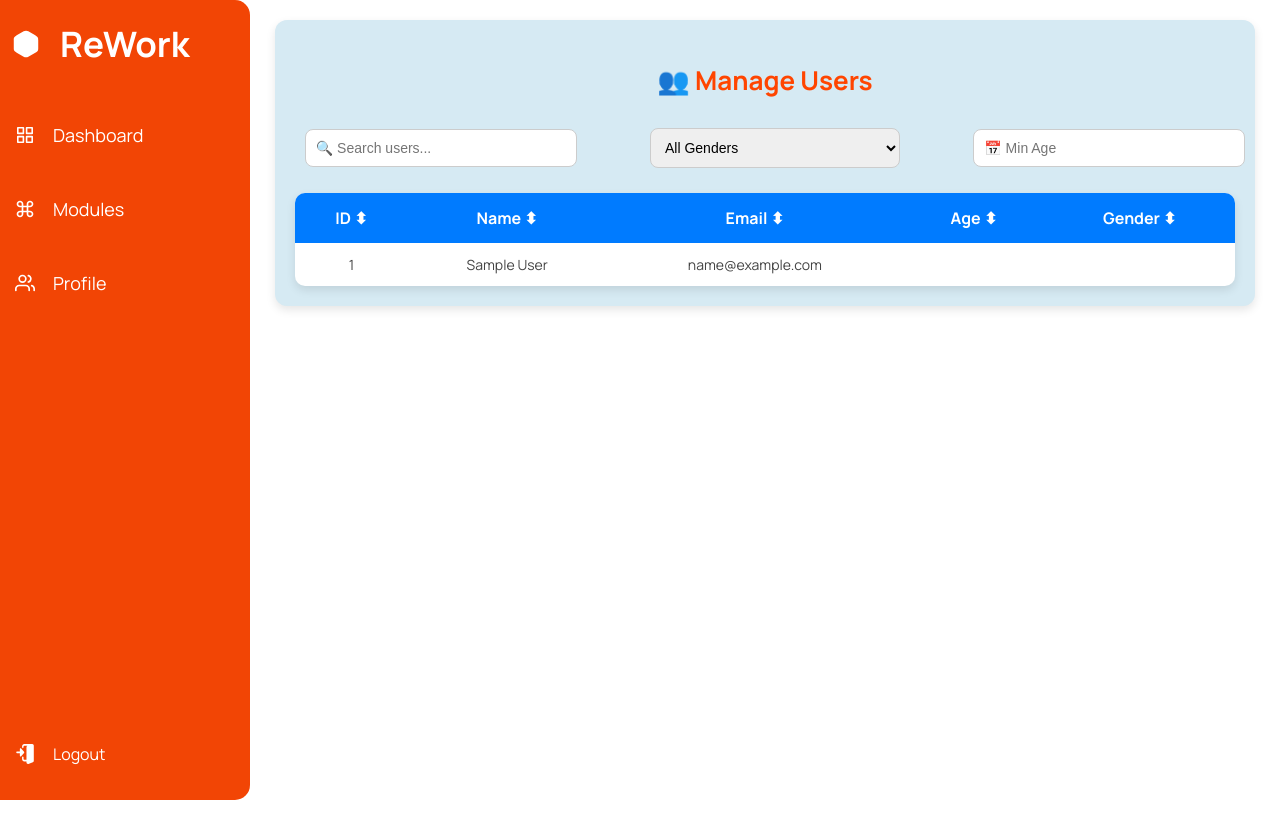
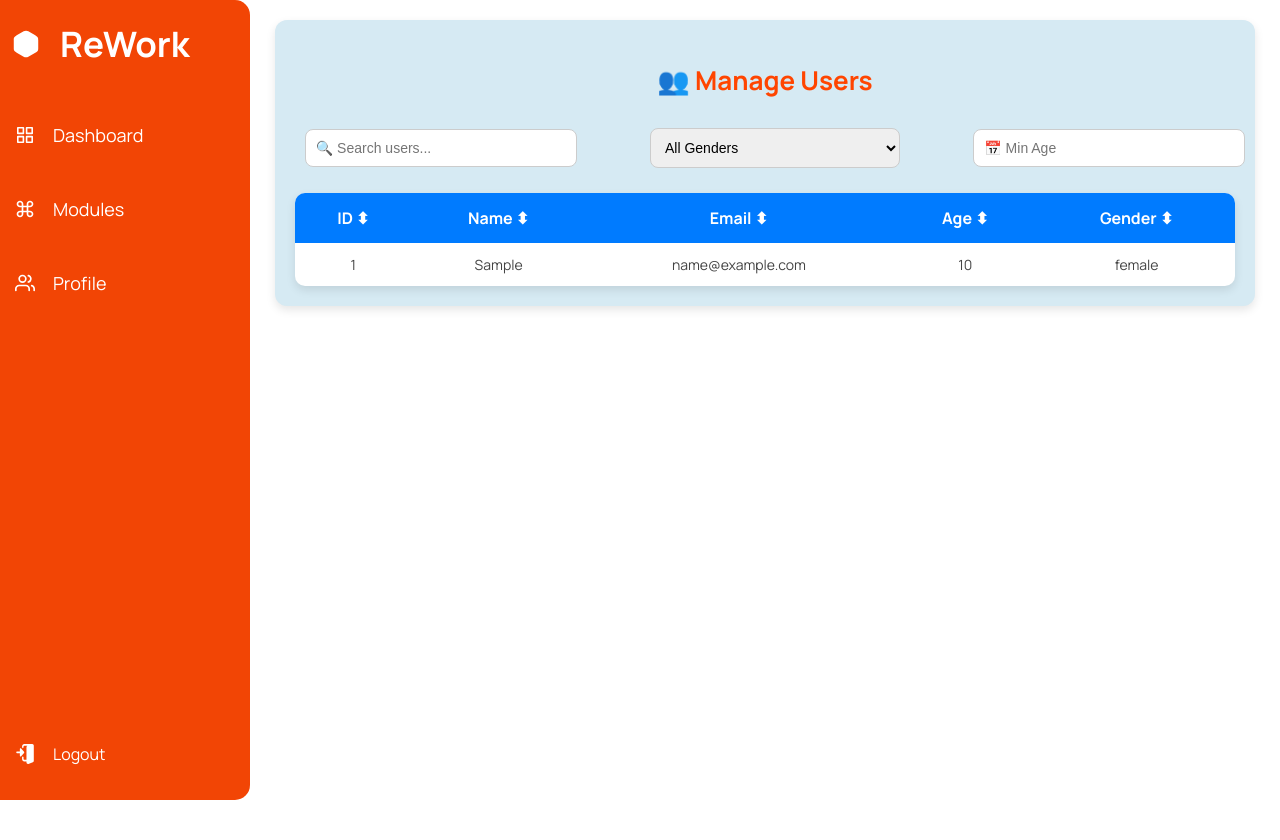
Before and after one commit to Aabumouti03/PixelPerfect, a Django app: template client/templates/users_management.html in a window 1280 px wide. Run offline with Django 5.2, Linux system fonts and the light colour scheme; the template is opened without the code that fills it: values that come from a table or form of the project are taken from there, others are empty; tables that the repository leaves empty hold one stand-in row (values such as "Sample post").

Commit message:
import user model

```diff
--- a/client/templates/users_management.html
+++ b/client/templates/users_management.html
@@ -35,8 +35,8 @@
             {% for user in users %}
             <tr>
                 <td>{{ user.id }}</td>
-                <td>{{ user.full_name }}</td>
-                <td>{{ user.email }}</td>
+                <td>{{ user.user.first_name }}</td>
+                <td>{{ user.user.email }}</td>
                 <td>{{ user.age }}</td>
                 <td>{{ user.gender }}</td>
             </tr>
--- a/client/views.py
+++ b/client/views.py
@@ -1,8 +1,10 @@
 from django.shortcuts import render
+from users.models import EndUser
 
 # Create your views here.
 def client_dashboard(request):
     return render(request, 'client_dashboard.html')
 
 def users_management(request):
-    return render(request, 'users_management.html')
+    users = EndUser.objects.all()
+    return render(request, 'users_management.html', {'users': users})
```
